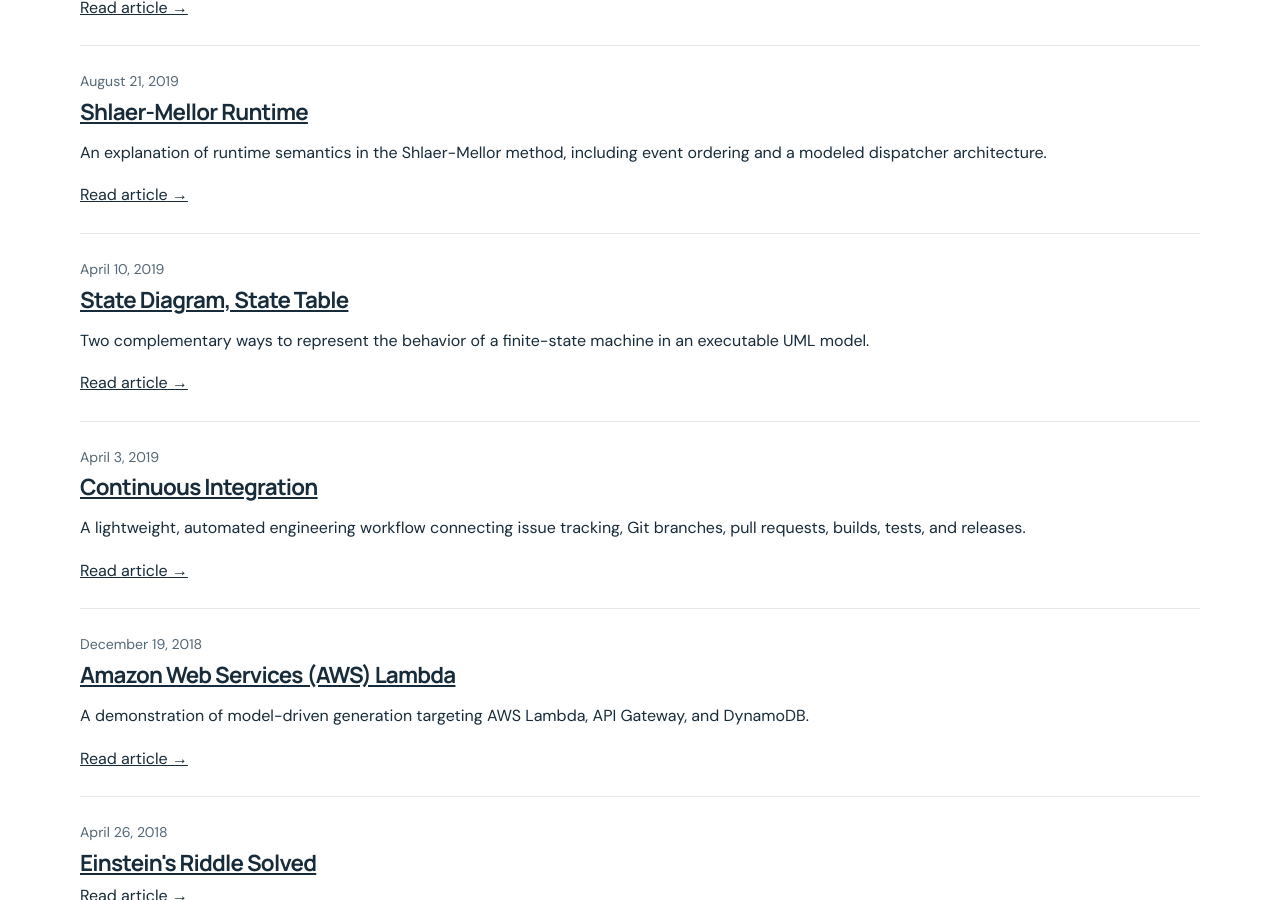
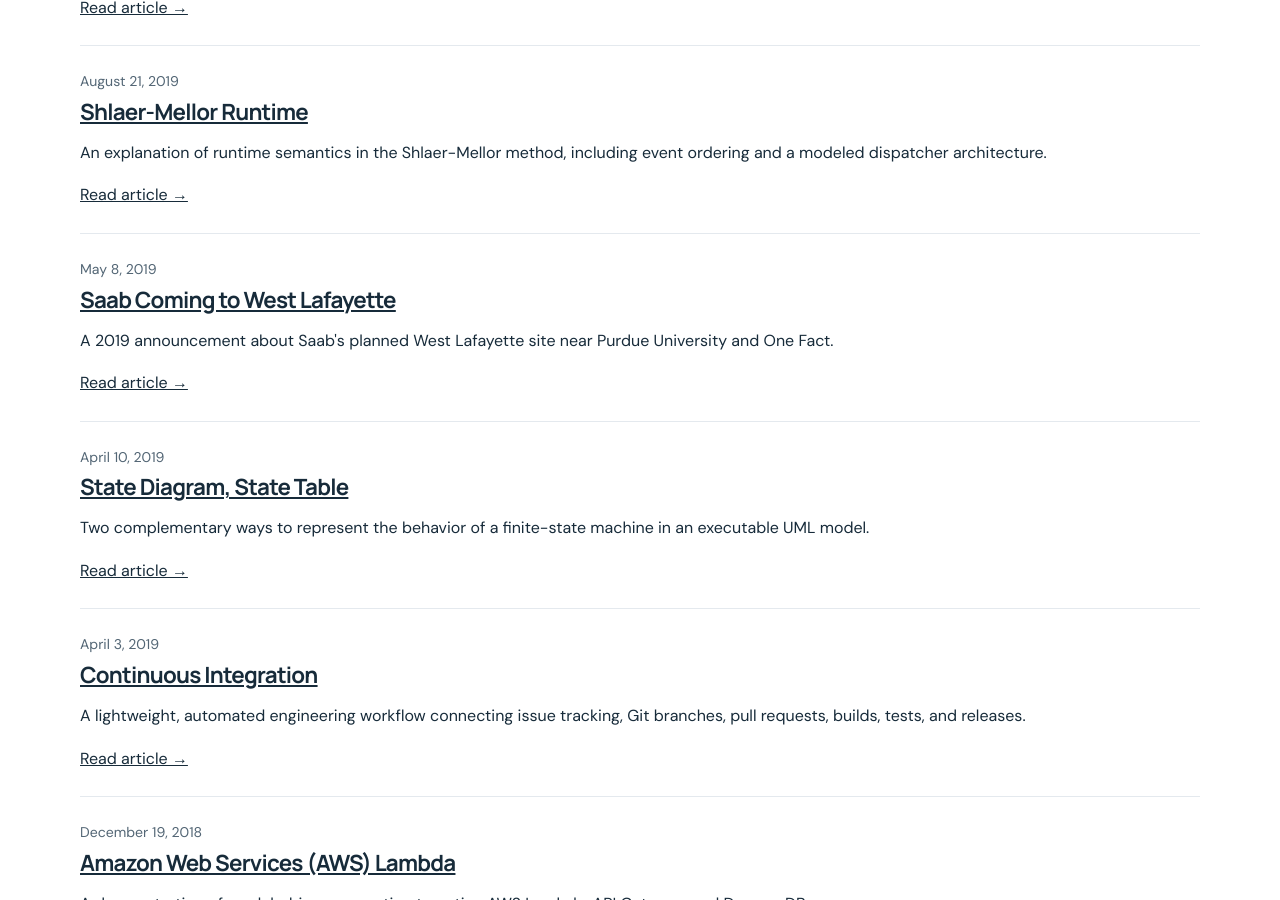
Before and after one commit to xtuml/onefactinc, a Jekyll site: the page built from blog.md, in a window 1280 px wide and 900 px high, scrolled down 3503 px. Built offline with Jekyll 4.4.1, drawn with Linux system fonts in a browser that asks for light colours; some of the changed text lies outside the part shown.

Commit message:
Verify date and refine Saab West Lafayette article

```diff
--- a/_articles/saab-coming-to-west-lafayette.html
+++ b/_articles/saab-coming-to-west-lafayette.html
@@ -1,15 +1,27 @@
 ---
 title: "Saab Coming to West Lafayette"
-archival_date_unknown: true
+date: 2019-05-08
+description: "A 2019 announcement about Saab's planned West Lafayette site near Purdue University and One Fact."
 permalink: /saab-coming-to-west-lafayette/
 source_url: "https://onefact.net/saab-coming-to-west-lafayette/"
 ---
 
-<p><img alt='saab_logo-700x225-300x96-1792074' class="alignnone size-medium wp-image-1132" src='{{ '/assets/images/Saab_logo-700x225-300x96-1792074.png' | relative_url }}' alt="" width="300" height="96" /></p>
-<p>Various divisions within Saab have been long-time practitioners of executable modeling.  Today it was announced that Saab will be opening a site in the USA next door to Purdue University and One Fact headquarters!</p>
-<p><a href="https://saab.com/news-and-media/2019-05/saab-announces-new-u.s.-site-for-advanced-manufacturing-and-production/">Saab Press Release</a></p>
-<p>Saab &#8216;<a href="https://saab.com/region/usa/about-saab/the-journey-to-west-lafayette/">Journey to West Lafayette</a>&#8216;</p>
-<p><a href="https://www.purdue.edu/newsroom/releases/2019/Q2/saabs-global-defense-and-security-company-lands-in-indiana,-to-open-site-near-purdue-university.html">Purdue University Press Release</a></p>
-<p><a href="https://www.wlfi.com/content/news/Saab-and-Purdue-announce-plans-to-open-site-near-University-509638591.html">West Lafayette Local Reporting</a></p>
-<figure id="attachment_1136" aria-describedby="caption-attachment-1136" style="width: 800px" class="wp-caption alignnone"><img fetchpriority="high" fetchpriority="high" alt='saab-facilitylo-1205570' class="wp-image-1136 size-full" src='{{ '/assets/images/saab-facilityLO-1205570.jpg' | relative_url }}' alt="" width="800" height="450" /><figcaption id="caption-attachment-1136" class="wp-caption-text">The initial focus for the West Lafayette, Indiana site will be aeronautical engineering; producing major structural sections and final assembly of the Saab parts of the T-X advanced jet trainer, developed by Boeing and Saab for the United States Air Force. (Image provides by Saab)</figcaption></figure>
-				</div>
+<figure>
+  <img src="{{ '/assets/images/Saab_logo-700x225-300x96-1792074.png' | relative_url }}" alt="Saab logo">
+</figure>
+
+Various divisions within Saab have long been practitioners of executable modeling. On May 8, 2019, Saab announced plans to open a site in the United States near Purdue University and One Fact's headquarters in West Lafayette, Indiana.
+
+For additional context, the original article linked to these announcements and reports:
+
+- [Saab press release](https://saab.com/news-and-media/2019-05/saab-announces-new-u.s.-site-for-advanced-manufacturing-and-production/)
+- [Saab: The Journey to West Lafayette](https://saab.com/region/usa/about-saab/the-journey-to-west-lafayette/)
+- [Purdue University press release](https://www.purdue.edu/newsroom/releases/2019/Q2/saabs-global-defense-and-security-company-lands-in-indiana,-to-open-site-near-purdue-university.html)
+- [West Lafayette local reporting](https://www.wlfi.com/content/news/Saab-and-Purdue-announce-plans-to-open-site-near-University-509638591.html)
+
+<figure>
+  <img src="{{ '/assets/images/saab-facilityLO-1205570.jpg' | relative_url }}" alt="Rendering of Saab's planned West Lafayette facility">
+  <figcaption>Saab's initial focus for the West Lafayette site was expected to be aeronautical engineering, including major structural sections and final assembly of Saab components for the T-X advanced jet trainer developed with Boeing for the United States Air Force. Image provided by Saab.</figcaption>
+</figure>
+
+*Historical note: This article records the 2019 announcement and its expectations at that time; it is not a statement of the facility's current operations.*
```
Also changed, not shown: MIGRATION-INVENTORY.md (+1 -1 lines), OLDER-ARTICLE-INVENTORY.md (+1 -1 lines).
